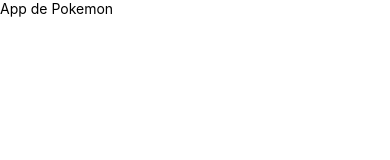
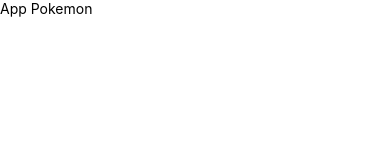
Before and after one commit to goncruzdev/React_Native_Pokedex_Typescript, a React Native app: screen / in a window 390 px wide. Shown: the top 160 px of the page. Built offline with nearby package versions, Linux system fonts and the light colour scheme.

Commit message:
instalo vextor-icons para usar sus iconos

```diff
--- a/App.tsx
+++ b/App.tsx
@@ -3,9 +3,9 @@
 
 const App = () => {
   return (
-    <View>
-      <Text>App de Pokemon</Text>
-    </View>
+    <>
+      <Text>App Pokemon</Text>
+    </>
   );
 };
 
--- a/package.json
+++ b/package.json
@@ -11,7 +11,8 @@
   },
   "dependencies": {
     "react": "18.0.0",
-    "react-native": "0.69.3"
+    "react-native": "0.69.3",
+    "react-native-vector-icons": "^9.2.0"
   },
   "devDependencies": {
     "@babel/core": "^7.12.9",
```
Also changed, not shown: src/navigation/StackNavigation.tsx (added, +12 -0 lines), src/screens/HomeScreen.tsx (added, +12 -0 lines), src/screens/PokemonScreen.tsx (added, +12 -0 lines), 1 other file (tests, documents, lock files or other folders).
